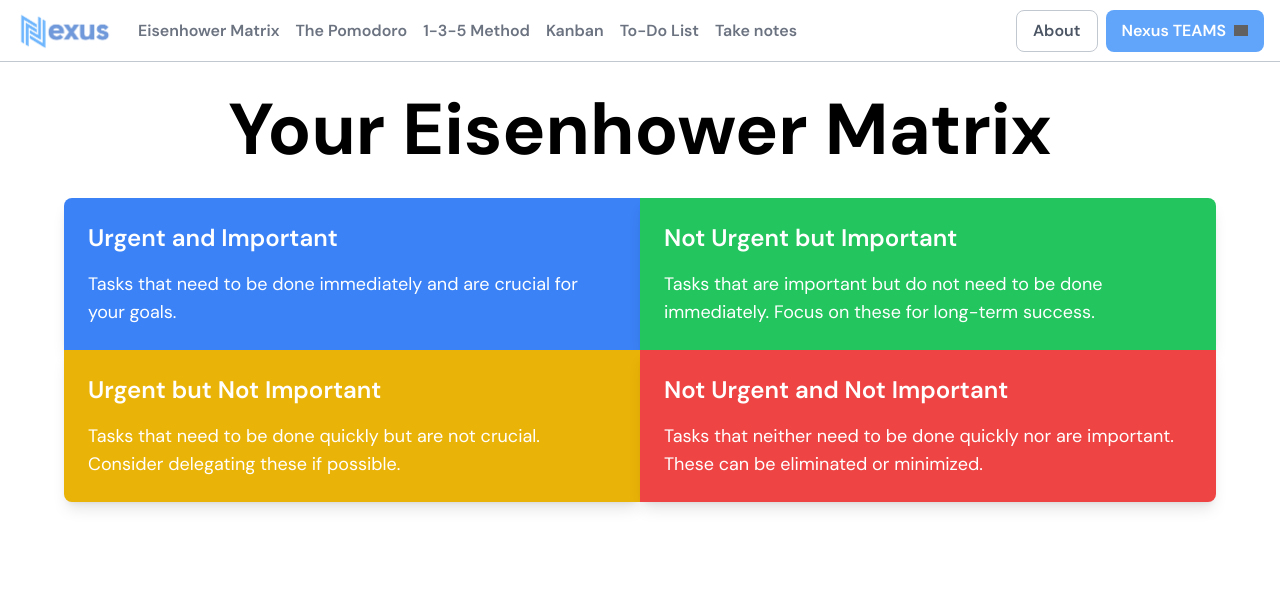
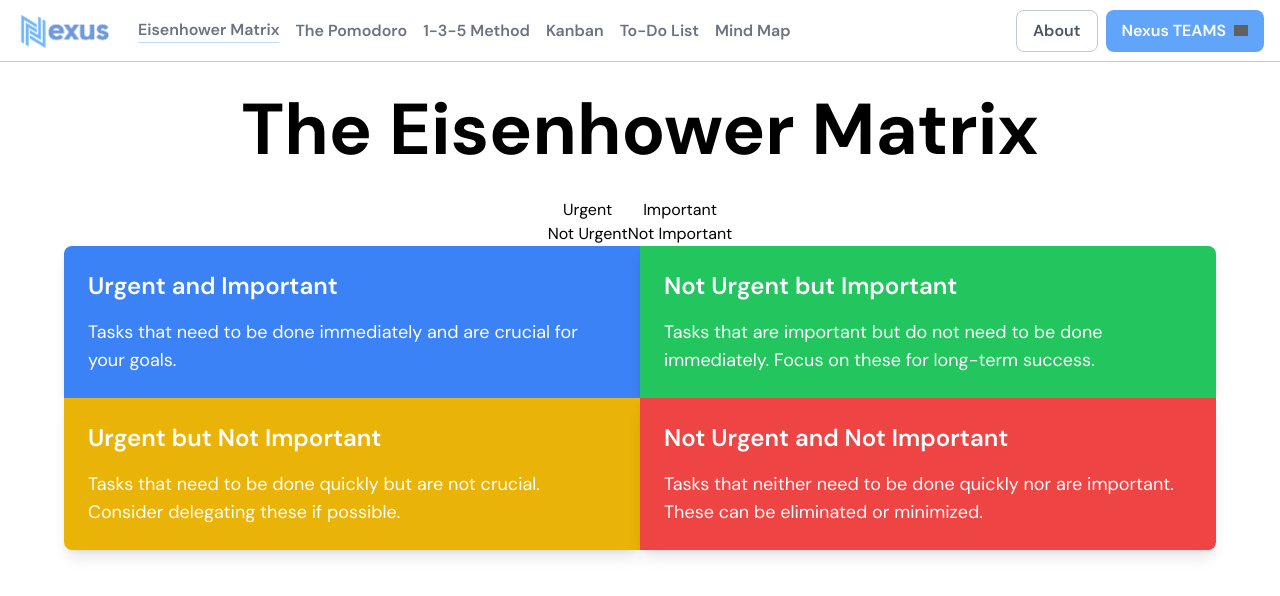
Before and after one commit to mrmcnguyen/nexus, a Next.js app: page /nexusME/eisenhower-matrix in a window 1280 px wide. Shown: the top 596 px of the page. Built offline with nearby package versions, Linux system fonts and the light colour scheme; grey boxes are pictures that could not be loaded.

Commit message:
Minor Changes. Insignificant

```diff
--- a/src/app/dashboard/Dashboard.jsx
+++ b/src/app/dashboard/Dashboard.jsx
@@ -50,7 +50,7 @@ export default function Dashboard() {
                     <h2 className="text-4xl text-white">{formatDate()}</h2>
                 </div>
                 <div className="w-full p-10 text-center pt-0">
-                <h1 className="text-6xl text-white">Welcome, Kevin</h1><br />
+                {/* <h1 className="text-6xl text-white">Welcome, Kevin</h1><br /> */}
                     <div className="grid grid-cols-2 gap-4">
                         <Link className="p-6 bg-blue-500 rounded-lg transition duration-300 ease-in-out cursor-pointer hover:shadow-blue-200 transform hover:scale-105" href={'./nexusME/chooseAFramework/'}>
                             <div className="flex flex-row mb-6">
@@ -63,7 +63,7 @@ export default function Dashboard() {
                             />
                             <h2 className="text-2xl font-semibold text-gray-200">Nexus ME</h2>
                             </div>
-                            <p className="text-gray-200">Everything you need for your individual productivity.</p>
+                            <p className="text-gray-200">Everything you need for your individual productivity. </p>
                         </Link>
                         <Link className="p-6 bg-sky-500 rounded-lg transition duration-300 ease-in-out cursor-pointer hover:shadow-blue-200 transform hover:scale-105" href={'./nexusME/chooseAFramework/'}>
                         <div className="flex flex-row mb-6">
--- a/src/app/nexusME/Navbar.js
+++ b/src/app/nexusME/Navbar.js
@@ -33,7 +33,7 @@ const frameworks = [
     link: "/nexusME/to-do-list",
   },
   {
-    name: "Take notes",
+    name: "Mind Map",
     description: "Map out your thoughts and ideas.",
     link: "/nexusME/mindMap",
   },
@@ -60,7 +60,7 @@ export default function Navbar({ page }) {
             key={framework.name}
             href={framework.link}
             className={`text-gray-500 font-semibold hover:text-blue-400 ${
-              page === framework.link ? 'text-blue-400' : ''
+              page === framework.link ? 'text-blue-500 border-b border-[#bfdbfe]' : ''
             }`}
           >
             {framework.name}
--- a/src/app/nexusME/chooseAFramework/SelectionPane.js
+++ b/src/app/nexusME/chooseAFramework/SelectionPane.js
@@ -8,7 +8,7 @@ export default function SelectionPane({ frameworks }) {
 
   return (
     <div className="p-12 flex flex-col min-h-screen justify-center items-center">
-      <h1 className="text-5xl font-bold text-black text-center mb-4 lg:text-7xl">Choose your framework for today</h1>
+      <h1 className="text-5xl font-bold text-black text-center mb-4 lg:text-7xl">Choose a framework for today.</h1>
       <p className="mt-4 mb-8 inline-flex text-black items-center lg:text-xl">
   Unsure of what to pick?
   <Image
--- a/src/app/nexusME/chooseAFramework/page.js
+++ b/src/app/nexusME/chooseAFramework/page.js
@@ -36,8 +36,8 @@ export default function ChooseFramework() {
         link: "/nexusME/to-do-list",
       },
       {
-        name: "Take notes",
-        description: "Map out your thoughts and ideas.",
+        name: "Mind Map",
+        description: "Take notes of your thoughts and ideas.",
         link: "/nexusME/mindMap",
       },
     ];
--- a/src/app/nexusME/eisenhower-matrix/EisenhowerMatrixPage.js
+++ b/src/app/nexusME/eisenhower-matrix/EisenhowerMatrixPage.js
@@ -3,8 +3,18 @@
 export default function EisenhowerMatrix() {
   return (
     <div className="min-h-screen h-4/5 flex flex-col items-center text-left p-8">
-      <h1 className="text-5xl text-black font-bold text-left mb-8 lg:text-7xl">Your Eisenhower Matrix</h1>
-      <div className="grid grid-cols-1 lg:grid-cols-2 max-w-6xl mx-auto">
+      <h1 className="text-5xl text-black font-bold text-left mb-8 lg:text-7xl md:text-3xl">The Eisenhower Matrix</h1>
+      <div className="flex flex-row">
+        <div className="flex flex-col justify-center items-center">
+          <div>Urgent</div>
+          <div>Not Urgent</div>
+        </div>
+        <div className="flex flex-col justify-center items-center">
+          <div>Important</div>
+          <div>Not Important</div>
+        </div>
+      </div>
+      <div className="grid grid-cols-1 lg:grid-cols-2 max-w-6xl mx-auto h-full">
         {/* Quadrant 1: Urgent and Important */}
         <div className="p-6 bg-blue-500 text-white rounded-tl-lg shadow-lg">
           <h2 className="text-2xl font-semibold mb-4">Urgent and Important</h2>
@@ -30,5 +40,6 @@ export default function EisenhowerMatrix() {
         </div>
       </div>
     </div>
+
   );
 }
--- a/src/app/nexusME/eisenhower-matrix/page.js
+++ b/src/app/nexusME/eisenhower-matrix/page.js
@@ -3,6 +3,10 @@ import Navbar from "../Navbar"
 import { DM_Sans } from "next/font/google";
 
 const dmSans = DM_Sans({ subsets: ["latin"] });
+
+export const metadata = {
+  title: "Eisenhower Matrix",
+};
 
 export default function EisenhowerMatrixPage() {
   return (
--- a/src/app/nexusME/pomodoro/page.js
+++ b/src/app/nexusME/pomodoro/page.js
@@ -3,6 +3,10 @@ import Navbar from "../Navbar"
 import { DM_Sans } from "next/font/google";
 
 const dmSans = DM_Sans({ subsets: ["latin"] });
+
+export const metadata = {
+  title: "Pomodoro",
+};
 
 export default function PomodoroPage() {
   return (
```
